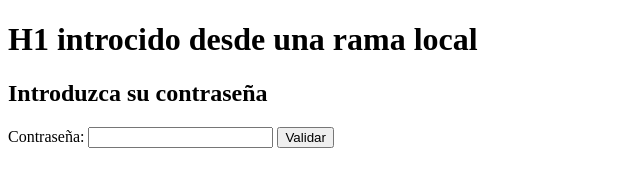
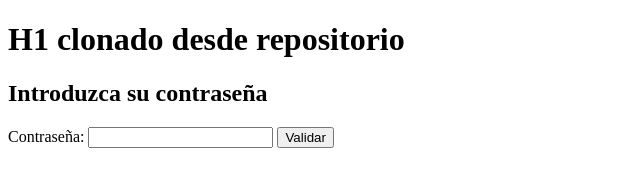
Before and after one commit to Angel-ca2001/prueba01, a plain HTML site: page index.html in a window 1280 px wide. Shown: the whole page, without its empty margins (0-640 px from the left). Drawn offline with Linux system fonts and the light colour scheme.

Commit message:
Commit 2 Andres

```diff
--- a/index.html
+++ b/index.html
@@ -7,7 +7,7 @@
     <script src="script.js" defer></script>
 </head>
 <body>
-    <h1>H1 introcido desde una rama local</h1>
+    <h1>H1 clonado desde repositorio</h1>
     <h2>Introduzca su contraseña</h2>
     <form id="passwordForm">
         <label for="password">Contraseña:</label>
```
